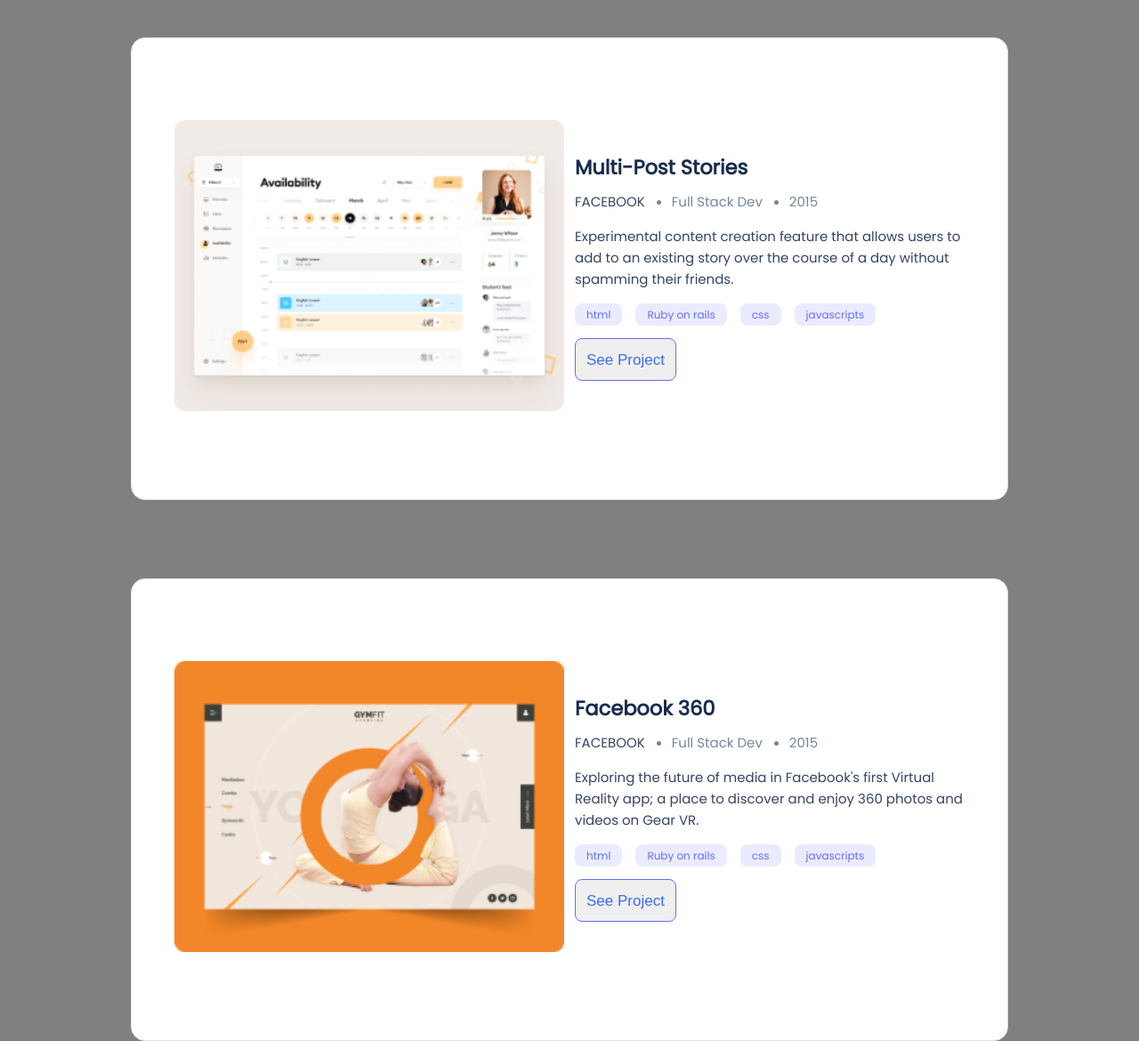
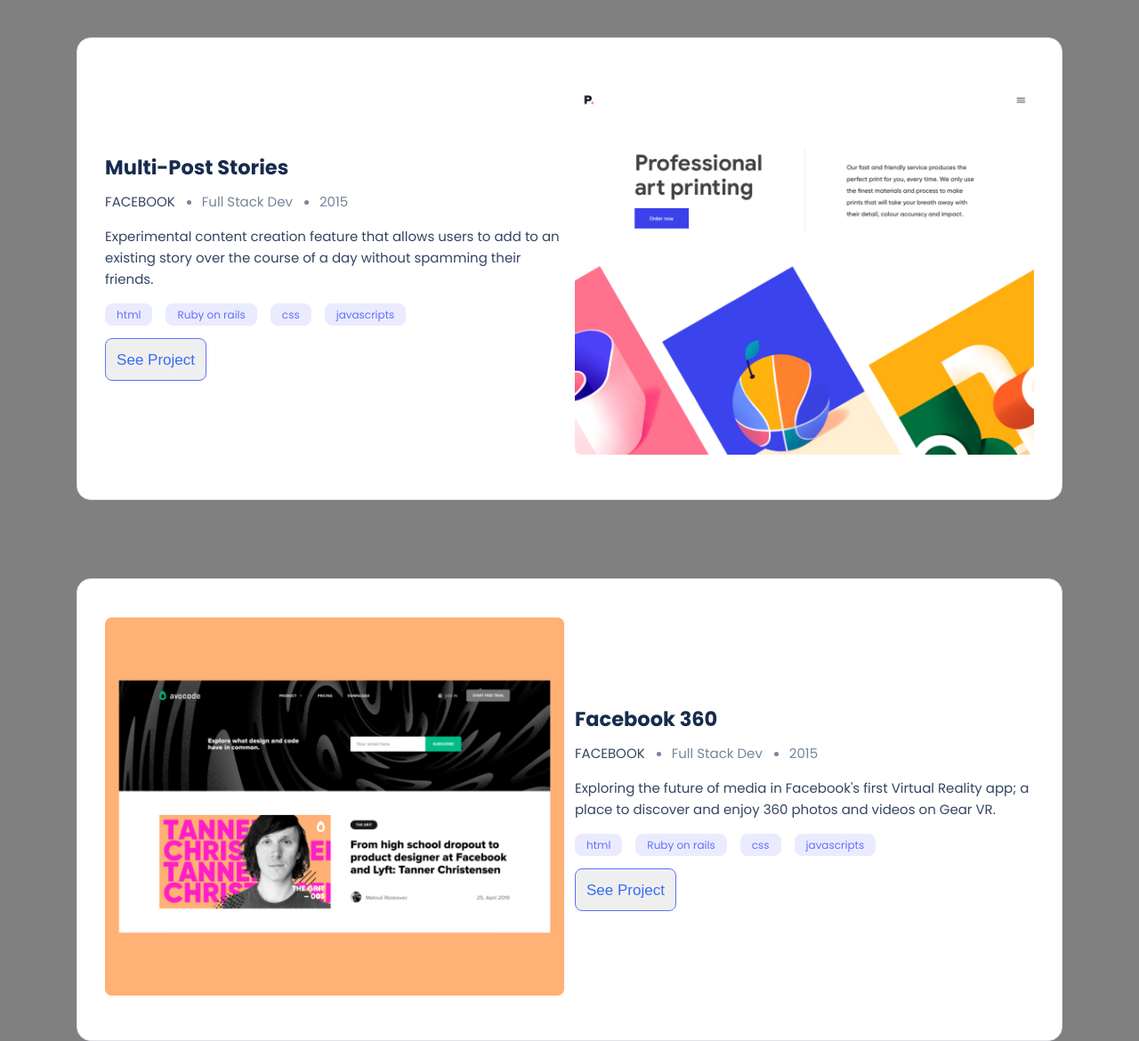
Before and after one commit to AngomRanjan/Profile, a plain HTML site: page index.html in a window 1280 px wide. Shown: the part 1480-2650 px from the top of the page at 89% size. Drawn offline with Linux system fonts and the light colour scheme.

Commit message:
Set Odd Cards Direction Row Reverse

```diff
--- a/index.html
+++ b/index.html
@@ -4,7 +4,7 @@
   <meta charset="UTF-8">
     <meta name="viewport" content="width=device-width, initial-scale=1">
     <title>Web Developer on Jobscan, HTML,CSS,javascripts, Micronuat</title>
-    <link href='https://fonts.googleapis.com/css?family=Poppins' rel='stylesheet'>
+    <link href="https://fonts.googleapis.com/css2?family=Poppins:wght@100;200;300;400;500;600;700&display=swap" rel='stylesheet'>
     <meta name="description" content="Angom Chittaranjan Profile Page">
     <link rel="stylesheet" href="style.css">
   </head>
@@ -44,7 +44,7 @@
         <section class="grid" id="works">
           <div class="cards" id="card1">
             <div class="snapshoot-placeholders">
-              <img class="snapshoot" src="images/img-project1.png" alt="Project-1 Snapshoot">
+              <img class="snapshoot" src="images/SnapshootD1.jpg" alt="Project-1 Snapshoot">
             </div>
             <div class="projects">
               <h2 class="project-titles">Tonic</h2>
@@ -63,9 +63,9 @@
               <button class="btn" type="button">See Project</button>
             </div>
           </div>
-          <div class="cards" id="card2">
+          <div class="cards reverse" id="card2">
             <div class="snapshoot-placeholders">
-              <img class="snapshoot" src="images/img-project2.png" alt="Project-2 Snapshoot">
+              <img class="snapshoot" src="images/SnapshootD2.jpg" alt="Project-2 Snapshoot">
             </div>
             <div class="projects">
               <h2 class="project-titles">Multi-Post Stories</h2>
@@ -86,7 +86,7 @@
           </div>
           <div class="cards" id="card3">
             <div class="snapshoot-placeholders">
-              <img class="snapshoot" src="images/img-project3.png" alt="Project-3 Snapshoot">
+              <img class="snapshoot" src="images/SnapshootD3.jpg" alt="Project-3 Snapshoot">
             </div>
             <div class="projects">
               <h2 class="project-titles">Facebook 360</h2>
@@ -105,9 +105,9 @@
               <button class="btn" type="button">See Project</button>
             </div>
           </div>
-          <div class="cards" id="card4">
+          <div class="cards reverse" id="card4">
             <div class="snapshoot-placeholders">
-              <img class="snapshoot" src="images/img-project4.png" alt="Project-4 Snapshoot">
+              <img class="snapshoot" src="images/SnapshootD4.jpg" alt="Project-4 Snapshoot">
             </div>
             <div class="projects">
               <h2 class="project-titles">Uber Navigation</h2>
--- a/style.css
+++ b/style.css
@@ -267,17 +267,22 @@
   }
 
   .cards {
-    width: 80%;
+    width: 90%;
     justify-content: center;
   }
 
   .nav-lnks { color: #344563; }
 
   .snapshoot-placeholders,
-  .projects { width: 46%; }
+  .projects { width: 48%; }
+
+  .projects { justify-content: space-between; }
+
+  .snapshoot {
+    width: 100%;
+    height: 100%;
+  }
+
+  .reverse { flex-direction: row-reverse; }
+
 }
-
-.snapshoot {
-  width: 100%;
-  height: 100%;
-}
```
Also changed, not shown: images/Header bg@2x.jpg (added), images/SnapshootD1.jpg (added), images/SnapshootD2.jpg (added), images/SnapshootD3.jpg (added), images/SnapshootD4.jpg (added).
